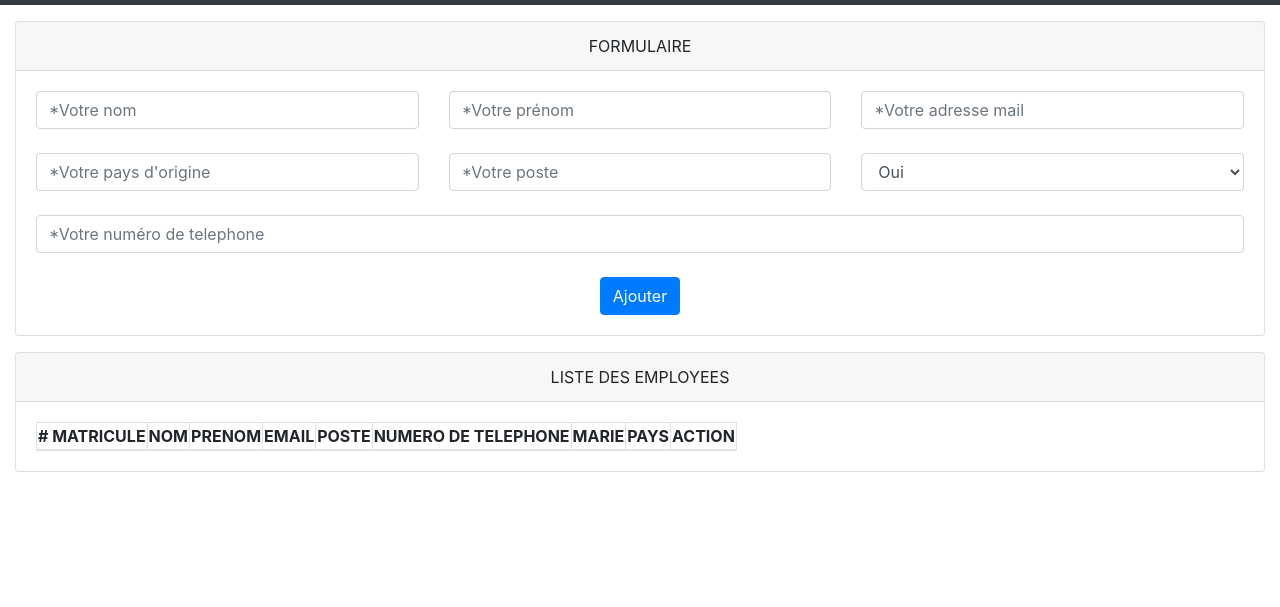
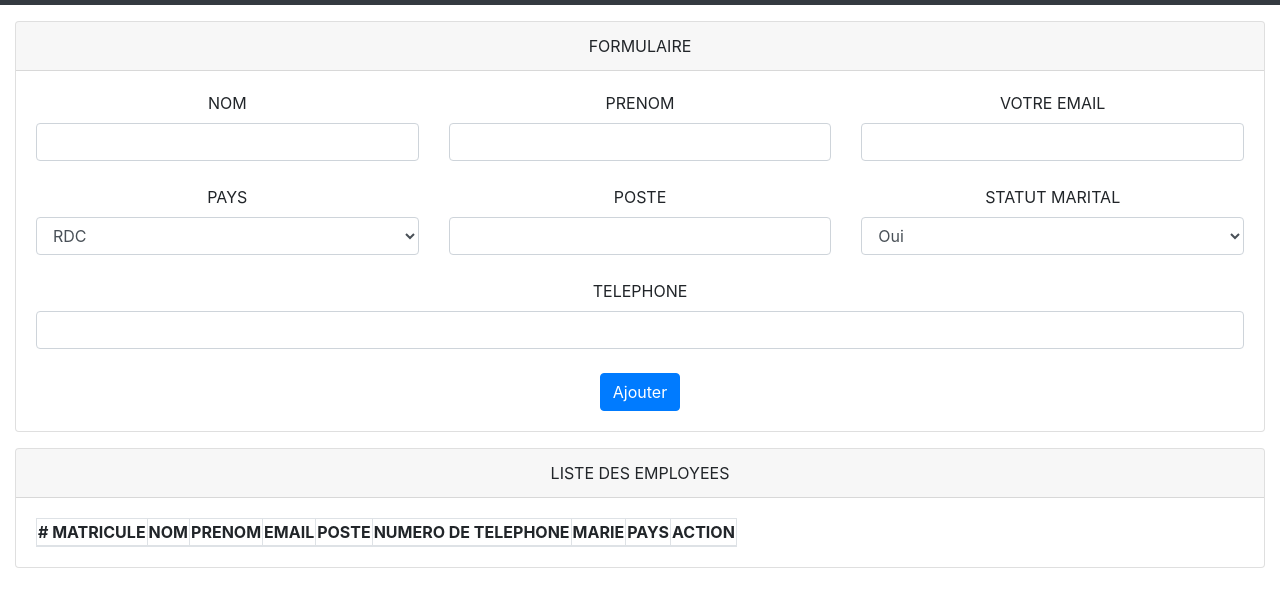
Before and after one commit to mukaya/crud-javascript-ajax, a plain HTML site: page index.html in a window 1280 px wide. Shown: the part 59-666 px from the top of the page. Drawn offline with nearby package versions, Linux system fonts and the light colour scheme; no server answers.

Commit message:
correction

```diff
--- a/index.html
+++ b/index.html
@@ -35,10 +35,10 @@
             <input type="hidden" name="_id" id="_id" value="">
             <div class="row">
               <div class="col">
+                <label for="nom">NOM</label>
                 <input
                   type="text"
                   class="form-control"
-                  placeholder="*Votre nom"
                   name="nom"
                   id="nom"
                   value=""
@@ -47,10 +47,10 @@
                 <small id="nomError" class="error error-danger"></small>
               </div>
               <div class="col">
+                <label for="prenom">PRENOM</label>
                 <input
                   type="text"
                   class="form-control"
-                  placeholder="*Votre prénom"
                   name="prenom"
                   id="prenom"
                   value=""
@@ -59,10 +59,10 @@
                 <small id="prenomError" class="error error-danger"></small>
               </div>
               <div class="col">
+                <label for="mail">VOTRE EMAIL</label>
                 <input
                   type="mail"
                   class="form-control"
-                  placeholder="*Votre adresse mail"
                   name="email"
                   id="email"
                   value=""
@@ -72,22 +72,22 @@
             <br />
             <div class="row">
               <div class="col">
+                <label for="pays">PAYS</label>
+                <select name="pays" id="pays" class="form-control">
+                  <option value="RDC">RDC</option>
+                  <option value="FRANCE">FRANCE</option>
+                  <option value="GABON">GABON</option>
+                  <option value="LYBIE">LYBIE</option>
+                  <option value="COTE D'IVOIRE">COTE D'IVOIRE</option>
+                  <option value="ZAMBIE">ZAMBIE</option>
+                </select>
+                <small id="paysError" class="error error-danger"></small>
+              </div>
+              <div class="col">
+                <label for="poste">POSTE</label>
                 <input
                   type="text"
                   class="form-control"
-                  placeholder="*Votre pays d'origine"
-                  id="pays"
-                  name="pays"
-                  value=""
-                  required
-                />
-                <small id="paysError" class="error error-danger"></small>
-              </div>
-              <div class="col">
-                <input
-                  type="text"
-                  class="form-control"
-                  placeholder="*Votre poste"
                   name="poste"
                   id="poste"
                   value=""
@@ -96,6 +96,7 @@
                 <small id="posteError" class="error error-danger"></small>
               </div>
               <div class="col">
+                <label for="estMarie"> STATUT MARITAL</label>
                 <select class="form-control" id="estMarie" name="estMarie" value="" required>
                   <option value="true">Oui</option>
                   <option value="false">Non</option>
@@ -106,10 +107,10 @@
             <br />
             <div class="row">
               <div class="col">
+                <label for="numeroTelephone">TELEPHONE</label>
                 <input
                 type="text"
                 class="form-control"
-                placeholder="*Votre numéro de telephone"
                 name="numeroTelephone"
                 id="numeroTelephone"
                 value=""
```
